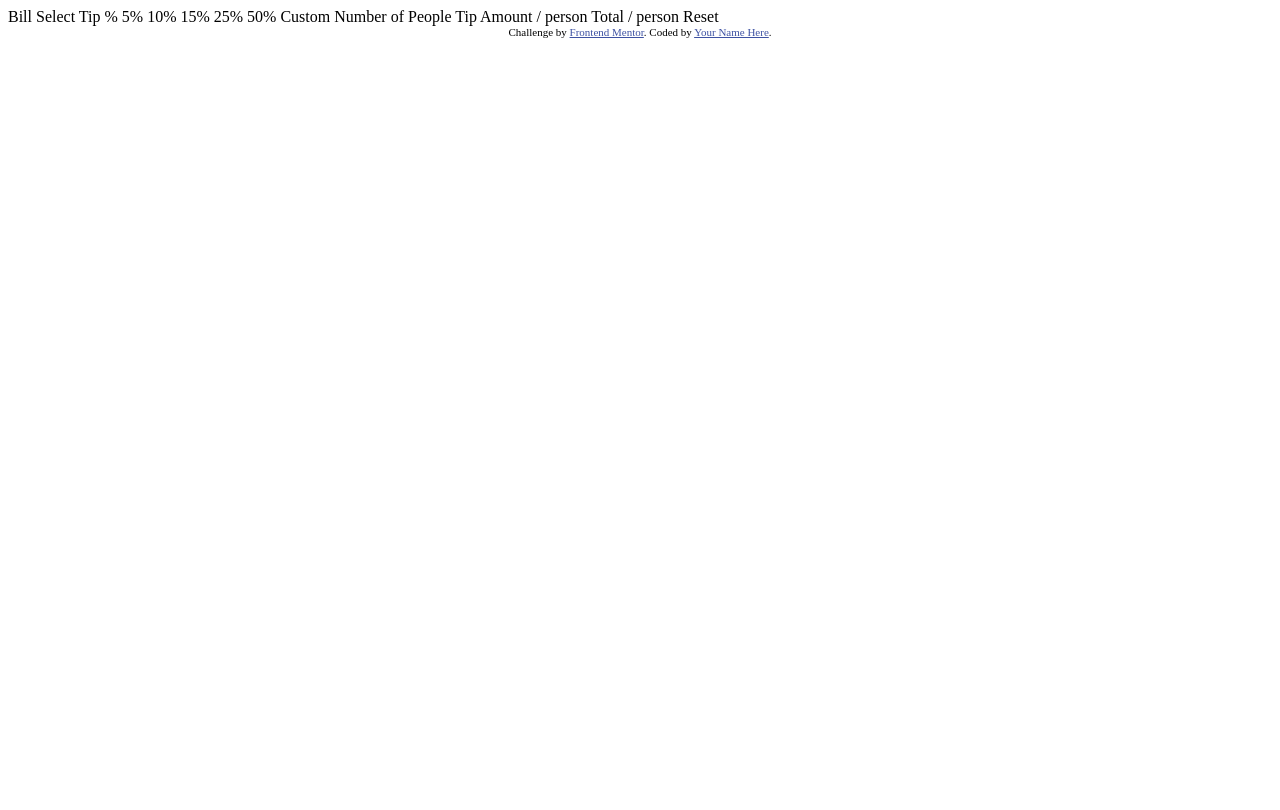
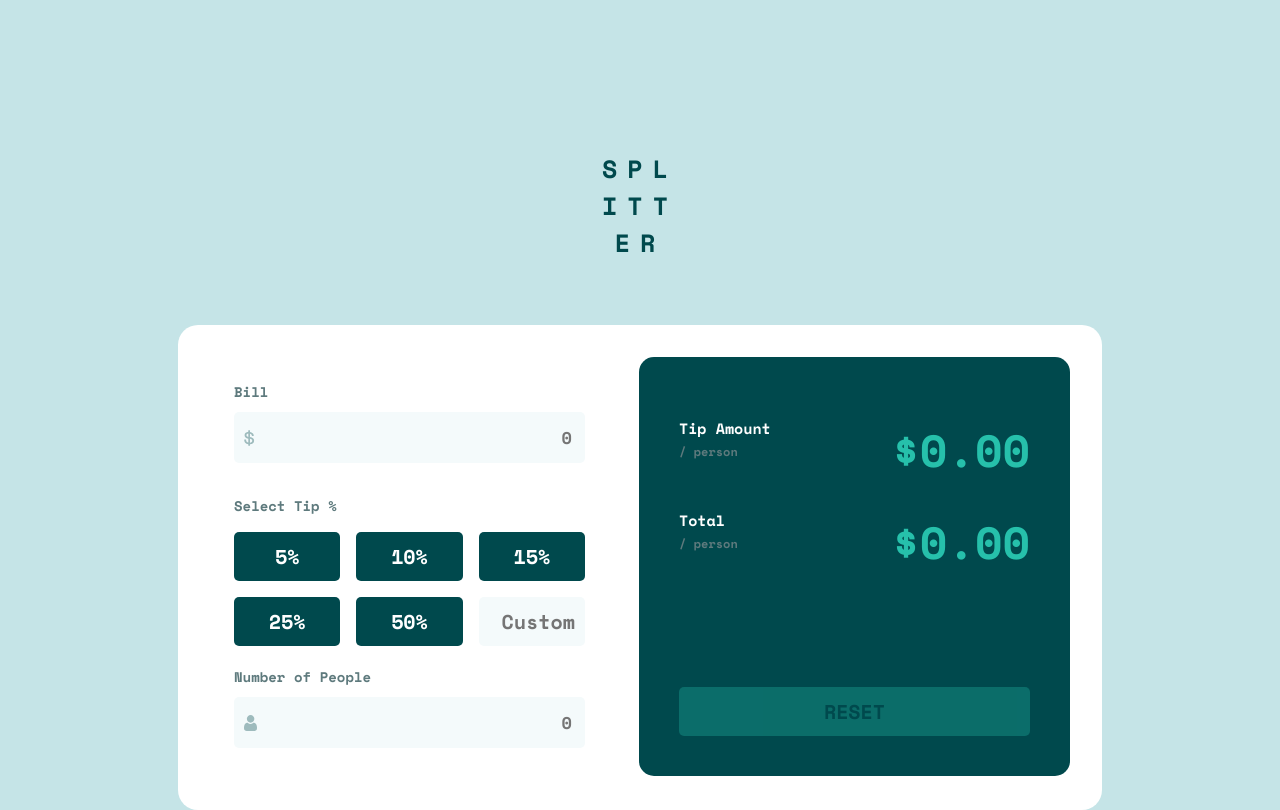
Before and after one commit to MariaCMontO/tip-calculator-cmo, a plain HTML site: page index.html in a window 1280 px wide. Drawn offline with nearby package versions, Linux system fonts and the light colour scheme.

Commit message:
HTML y CSS listos

```diff
--- a/index.html
+++ b/index.html
@@ -1,44 +1,76 @@
 <!DOCTYPE html>
 <html lang="en">
+
 <head>
   <meta charset="UTF-8">
-  <meta name="viewport" content="width=device-width, initial-scale=1.0"> <!-- displays site properly based on user's device -->
+  <meta name="viewport" content="width=device-width, initial-scale=1.0">
+  <!-- displays site properly based on user's device -->
 
+  <link rel="preconnect" href="https://fonts.googleapis.com">
+  <link rel="preconnect" href="https://fonts.gstatic.com" crossorigin>
+  <link href="https://fonts.googleapis.com/css2?family=Space+Mono:ital,wght@0,400;0,700;1,400;1,700&display=swap"
+    rel="stylesheet">
   <link rel="icon" type="image/png" sizes="32x32" href="./images/favicon-32x32.png">
 
   <title>Frontend Mentor | Tip calculator app</title>
+  <link rel="stylesheet" href="/styles.css">
+</head>
 
-  <!-- Feel free to remove these styles or customise in your own stylesheet 👍 -->
-  <style>
-    .attribution { font-size: 11px; text-align: center; }
-    .attribution a { color: hsl(228, 45%, 44%); }
-  </style>
-</head>
 <body>
+  <main>
+    <h1>SPLITTER</h1>
 
-  Bill
+    <div class="container">
 
-  Select Tip %
-  5%
-  10%
-  15%
-  25%
-  50%
-  Custom
+      <form>
+        <label for="bill" class="bill-label">Bill</label>
+        <div class="input-icon">
+          <img src="/images/icon-dollar.svg" alt="Dollar icon">
+          <input type="text" id="bill" name="bill" placeholder="0" class="bill-input">
+        </div>
 
-  Number of People
+        <p>
+          Select Tip %
+        </p>
+        <div class="row-tip">
+          <button type="button">5%</button>
+          <button type="button">10%</button>
+          <button type="button"> 15%</button>
+          <button type="button">25%</button>
+          <button type="button">50%</button>
+          <input type="text" placeholder="Custom">
+        </div>
 
-  Tip Amount
-  / person
+        <label for="number-people">Number of People</label>
+        <div class="input-icon">
+          <img src="/images/icon-person.svg" alt="Dollar icon">
+          <input type="text" id="number-people" name="number-people" placeholder="0">
+        </div>
+      </form>
 
-  Total
-  / person
+      <div class="total-tip">
 
-  Reset
+        <div class="row-total">
+          <p class="info">Tip Amount<br><span>/ person</span></p>
+          <p class="price">$0.00</p>
+        </div>
 
-  <div class="attribution">
-    Challenge by <a href="https://www.frontendmentor.io?ref=challenge" target="_blank">Frontend Mentor</a>.
-    Coded by <a href="#">Your Name Here</a>.
-  </div>
+        <div class="row-total">
+          <p class="info">Total<br> <span>/ person</span></p>
+          <p class="price">$0.00</p>
+        </div>
+
+        <button class="is-enable" type="reset">Reset</button>
+      </div>
+
+    </div>
+  </main>
+  <!--
+
+
+ -->
+
+  <script src="/script.js"></script>
 </body>
+
 </html>
--- /dev/null
+++ b/styles.css
@@ -0,0 +1,213 @@
+:root {
+    --font-primary: "Space Mono", monospace;
+    /* Colors */
+    --Green-400: hsl(172, 67%, 45%);
+    --Green-900: hsl(183, 100%, 15%);
+    --Grey-500: hsl(186, 14%, 43%);
+    --Grey-400: hsl(184, 14%, 56%);
+    --Grey-200: hsl(185, 41%, 84%);
+    --Grey-50: hsl(189, 47%, 97%);
+    --White: hsl(0, 100%, 100%);
+}
+
+* {
+    margin: 0;
+    padding: 0;
+    box-sizing: border-box;
+}
+
+html {
+    font-size: 62.5%;
+}
+
+body {
+    background-color: var(--Grey-200);
+    font-family: var(--font-primary);
+}
+
+p,
+label {
+    font-size: 1.4rem;
+    color: var(--Grey-500);
+    font-weight: 600;
+}
+
+input {
+    border: none;
+    background-color: var(--Grey-50);
+    padding: 1.3rem;
+    inline-size: 100%;
+    color: var(--Green-900);
+    font-size: 1.7rem;
+    border-radius: 0.5rem;
+    text-align: end;
+    font-family: var(--font-primary);
+    font-weight: 700;
+}
+
+h1 {
+    color: var(--Green-900);
+    letter-spacing: 1rem;
+    font-size: 2.5rem;
+    inline-size: 10rem;
+    margin-inline: auto;
+    text-align: center;
+    word-break: break-word;
+    /* Corta las palabras */
+    margin-block-start: clamp(4rem, 20vw, 15rem);
+    margin-block-end: clamp(3rem, 5vw, 8rem);
+}
+
+.container {
+    background-color: var(--White);
+    inline-size: 100%;
+    block-size: 78.9rem;
+    border-radius: 2rem 2rem 0 0;
+    padding: clamp(2.4rem, 5vw, 3.2rem);
+}
+
+form {
+    padding-inline: clamp(0.85rem, 5vw, 2.4rem);
+}
+
+.bill-label {
+    display: block;
+}
+
+.input-icon {
+    margin-block-start: 1rem;
+    margin-block-end: 3.2rem;
+    position: relative;
+}
+
+.input-icon img {
+    position: absolute;
+    block-size: content;
+    left: 1rem;
+    top: 50%;
+    transform: translateY(-50%);
+}
+
+.row-tip {
+    display: grid;
+    grid-template-columns: repeat(2, 1fr);
+    gap: 1.6rem;
+    margin-block-start: 1.6rem;
+    margin-block-end: 2rem;
+}
+
+
+.row-tip button {
+    border: none;
+    background-color: var(--Green-900);
+    border-radius: 0.5rem;
+    inline-size: 100%;
+    cursor: pointer;
+    color: var(--White);
+    font-size: 2rem;
+    font-weight: 700;
+    font-family: var(--font-primary);
+    text-align: center;
+    padding-block: 1rem;
+    transition: color 0.3s ease;
+}
+
+.row-tip button:hover,
+.row-tip button:focus {
+    background-color: var(--Green-400);
+    color: var(--Green-900);
+}
+
+.row-tip input {
+    margin-block: 0;
+    padding: 1rem;
+    font-size: 2rem;
+}
+
+.total-tip {
+    block-size: clamp(25.9rem, 50vw, 41.9rem);
+    background-color: var(--Green-900);
+    border-radius: 1.5rem;
+    inline-size: 100%;
+    padding-inline: clamp(2.3rem, 5vw, 4rem);
+    padding-block-end: clamp(2rem, 5vw, 4rem);
+    padding-block-start: clamp(4rem, 5vw, 6rem);
+    display: flex;
+    flex-direction: column;
+    gap: 2.6rem;
+}
+
+.total-tip .row-total {
+    display: flex;
+    flex-direction: row;
+    justify-content: space-between;
+}
+
+.total-tip .row-total .price {
+    font-size: clamp(2.5rem, 5vw, 4.5rem);
+    font-weight: 700;
+    color: var(--Green-400);
+}
+
+.total-tip .row-total .info {
+    color: var(--White);
+    font-size: 1.5rem;
+}
+
+.total-tip .row-total .info span {
+    color: var(--Grey-500);
+    font-size: 1.2rem;
+}
+
+
+/* Media Queries */
+@media (min-width:76.8rem) {
+    .container {
+        inline-size: 92.4rem;
+        margin-inline: auto;
+        block-size: 48.5rem;
+        display: flex;
+        justify-content: space-evenly;
+        gap: 3rem;
+        border-radius: 2rem;
+    }
+
+    form {
+        flex: 1;
+        padding-block: 2.4rem;
+    }
+
+    .total-tip {
+        flex: 1;
+    }
+
+    .row-tip {
+        display: grid;
+        grid-template-columns: repeat(3, 1fr);
+    }
+
+    .total-tip button {
+        margin-top: auto;
+    }
+}
+
+/* Extra classes */
+
+.is-enable {
+    inline-size: 100%;
+    border: none;
+    background-color: var(--Green-400);
+    border-radius: 0.5rem;
+    color: var(--Green-900);
+    text-transform: uppercase;
+    text-align: center;
+    padding-block: 1rem;
+    font-weight: 600;
+    font-size: 2rem;
+    font-family: var(--font-primary);
+    opacity: 0.3;
+}
+
+.is-enable.active{
+    opacity: 1;
+}
```
Also changed, not shown: script.js (added).
